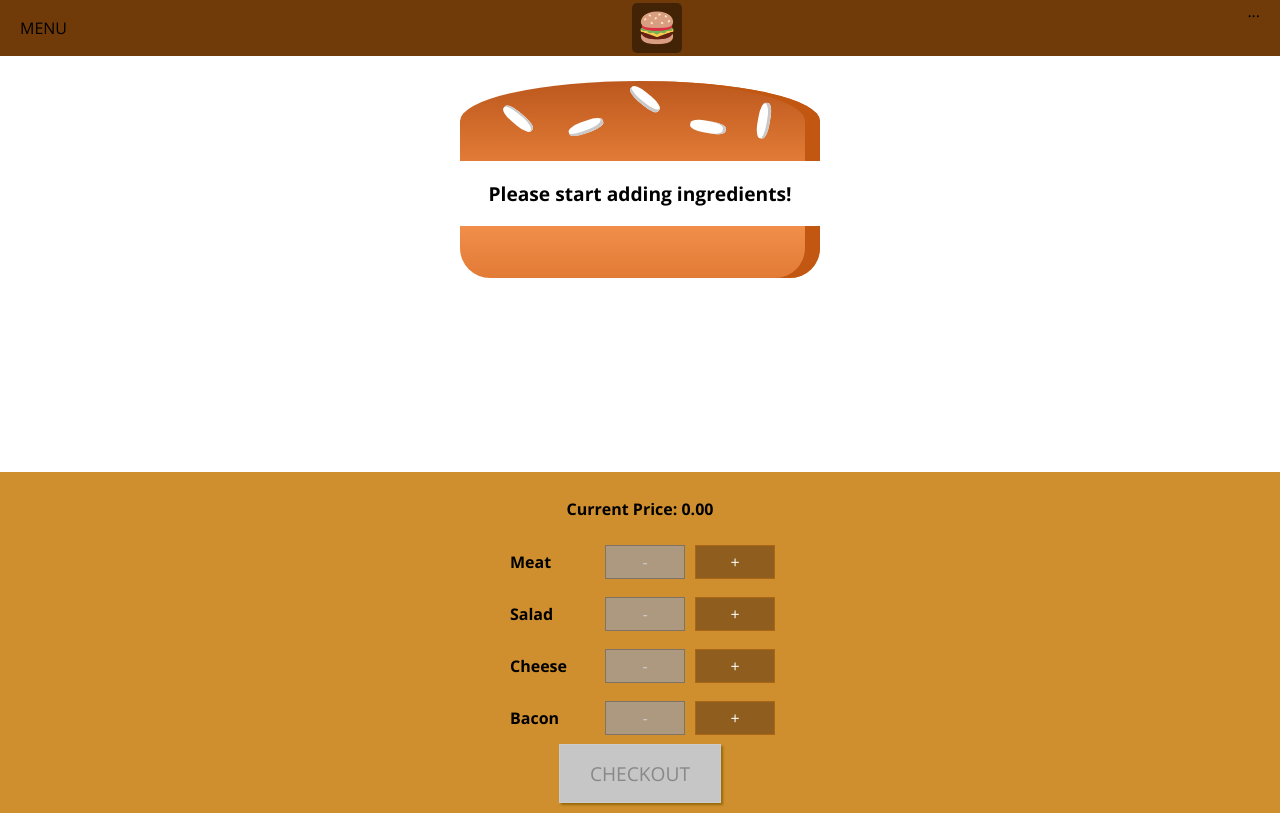
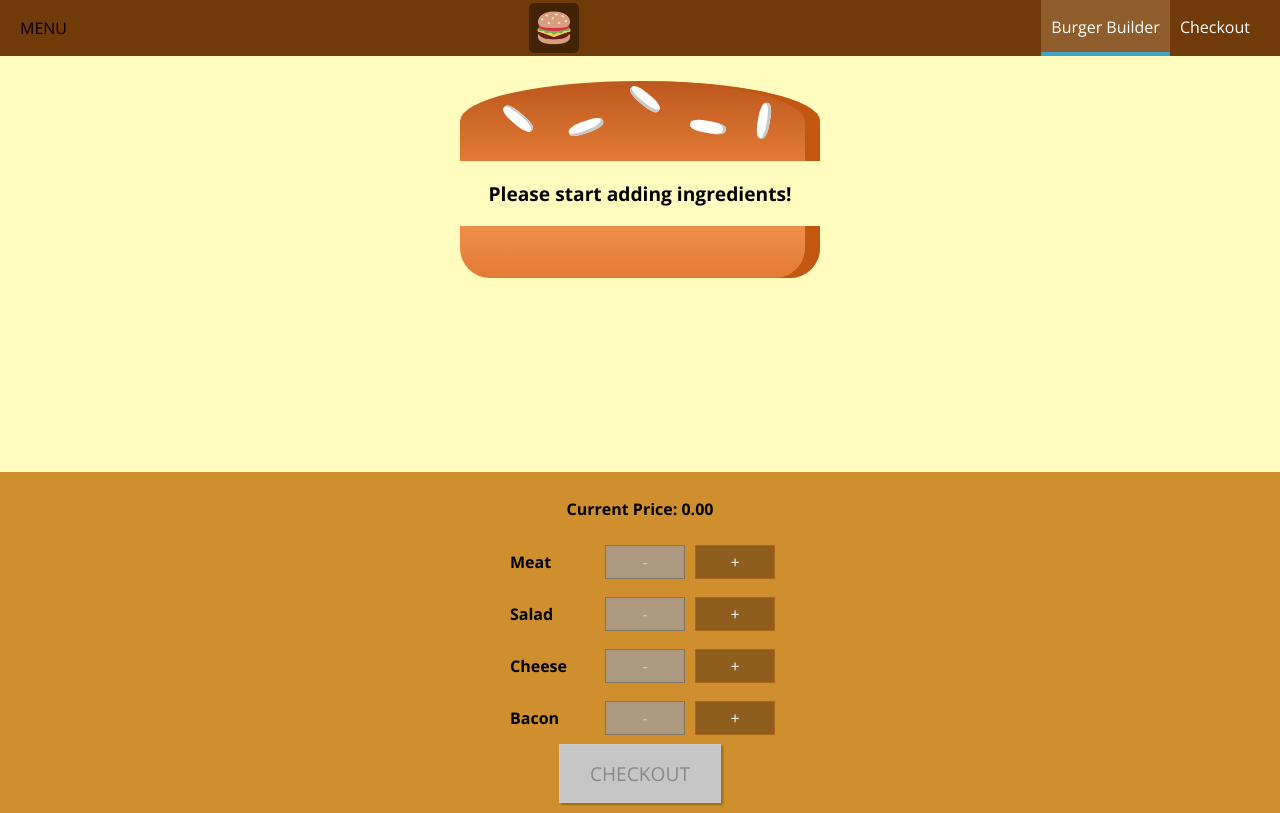
Before and after one commit to cdiasperera/build-a-burger, a React (Create React App) app: page / in a window 1280 px wide. Built offline with nearby package versions, Linux system fonts and the light colour scheme.

Commit message:
Navigation completed

```diff
--- /dev/null
+++ b/src/components/Navigation/NavItems/NavItem/NavItem.js
@@ -0,0 +1,17 @@
+import React from 'react'
+
+import classes from './NavItem.module.css'
+const navItem = ({ link, children, active }) => {
+  return (
+    <li className={classes.NavItem}>
+      <a
+        className={active ? classes.active : null}
+        href={link}
+      >
+        {children}
+      </a>
+    </li>
+  )
+}
+
+export default navItem
--- /dev/null
+++ b/src/components/Navigation/NavItems/NavItem/NavItem.module.css
@@ -0,0 +1,25 @@
+.NavItem {
+  margin: 0;
+  box-sizing: border-box;
+  display: flex;
+  height: 100%;
+  align-items: center;
+}
+
+.NavItem a {
+  color: white;
+  text-decoration: none;
+  height: 100%;
+  padding: 16px 10px;
+  border-bottom: 4px solid transparent;
+  box-sizing: border-box;
+  display: block;
+}
+
+.NavItem a:hover,
+.NavItem a:active,
+.NavItem a.active {
+  background-color: #8F5C2C;
+  border-bottom: 4px solid #40A4C8;
+  color: white;
+}
--- /dev/null
+++ b/src/components/Navigation/NavItems/NavItems.js
@@ -0,0 +1,15 @@
+import React from 'react'
+
+import NavItem from './NavItem/NavItem'
+
+import classes from './NavItems.module.css'
+const navItems = () => {
+  return (
+    <ul className={classes.NavItems}>
+      <NavItem link='/' active>Burger Builder</NavItem>
+      <NavItem link='/'>Checkout</NavItem>
+    </ul>
+  )
+}
+
+export default navItems
--- /dev/null
+++ b/src/components/Navigation/NavItems/NavItems.module.css
@@ -0,0 +1,8 @@
+.NavItems {
+  margin: 0;
+  padding: 0;
+  list-style: none;
+  display: flex;
+  align-items: center;
+  height: 100%;
+}
--- a/src/components/Navigation/Toolbar/Toolbar.js
+++ b/src/components/Navigation/Toolbar/Toolbar.js
@@ -1,6 +1,8 @@
 import React from 'react'
 
 import Logo from '../../Logo/Logo'
+
+import NavItems from '../NavItems/NavItems'
 
 import classes from './Toolbar.module.css'
 
@@ -10,7 +12,7 @@ const toolbar = ({ menu, logo, nav }) => {
       <div>MENU</div>
       <Logo />
       <nav>
-        ...
+        <NavItems />
       </nav>
     </header>
   )
--- a/src/index.css
+++ b/src/index.css
@@ -2,4 +2,5 @@ body {
   margin: 0;
   padding: 0;
   font-family: 'Open Sans', sans-serif;
+  background-color: #fffcbe;
 }
```
